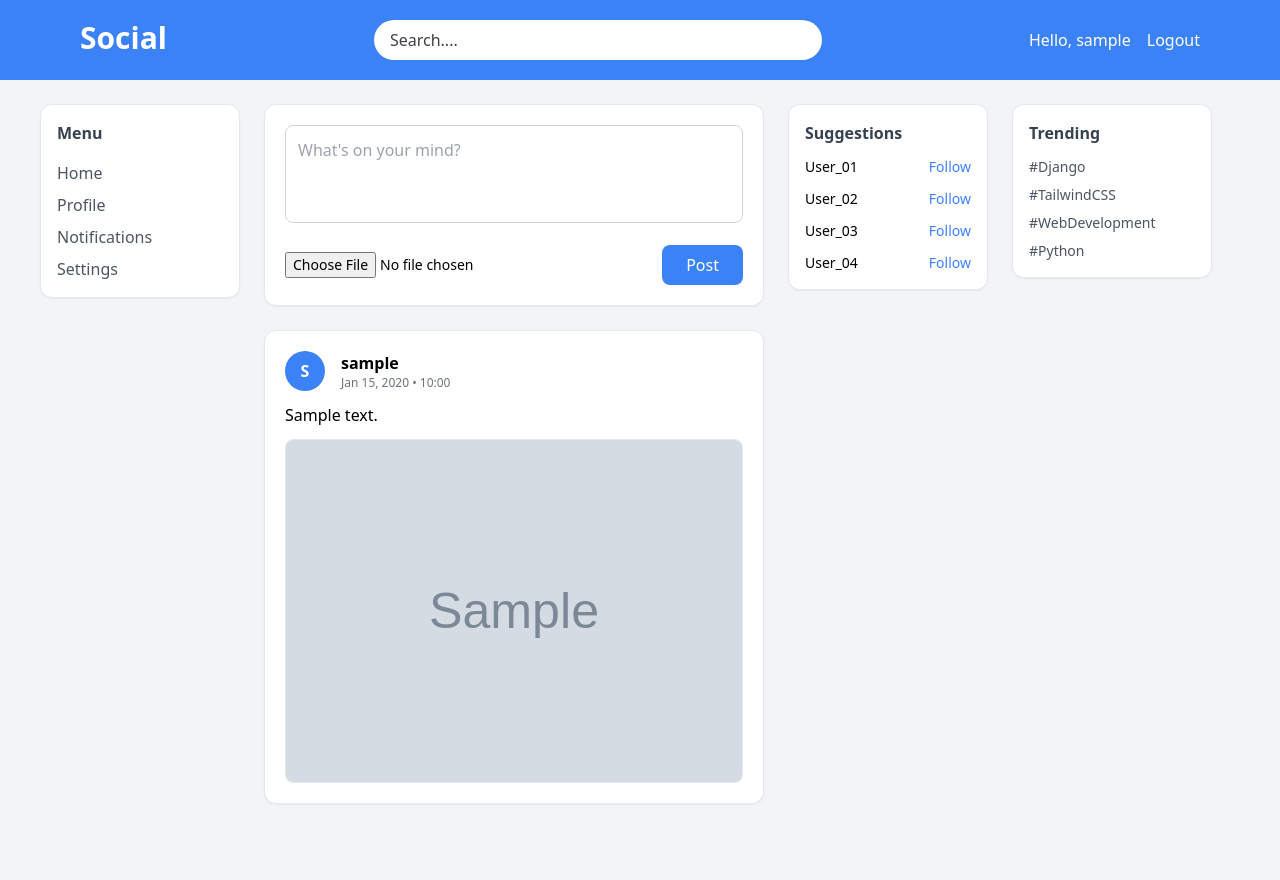
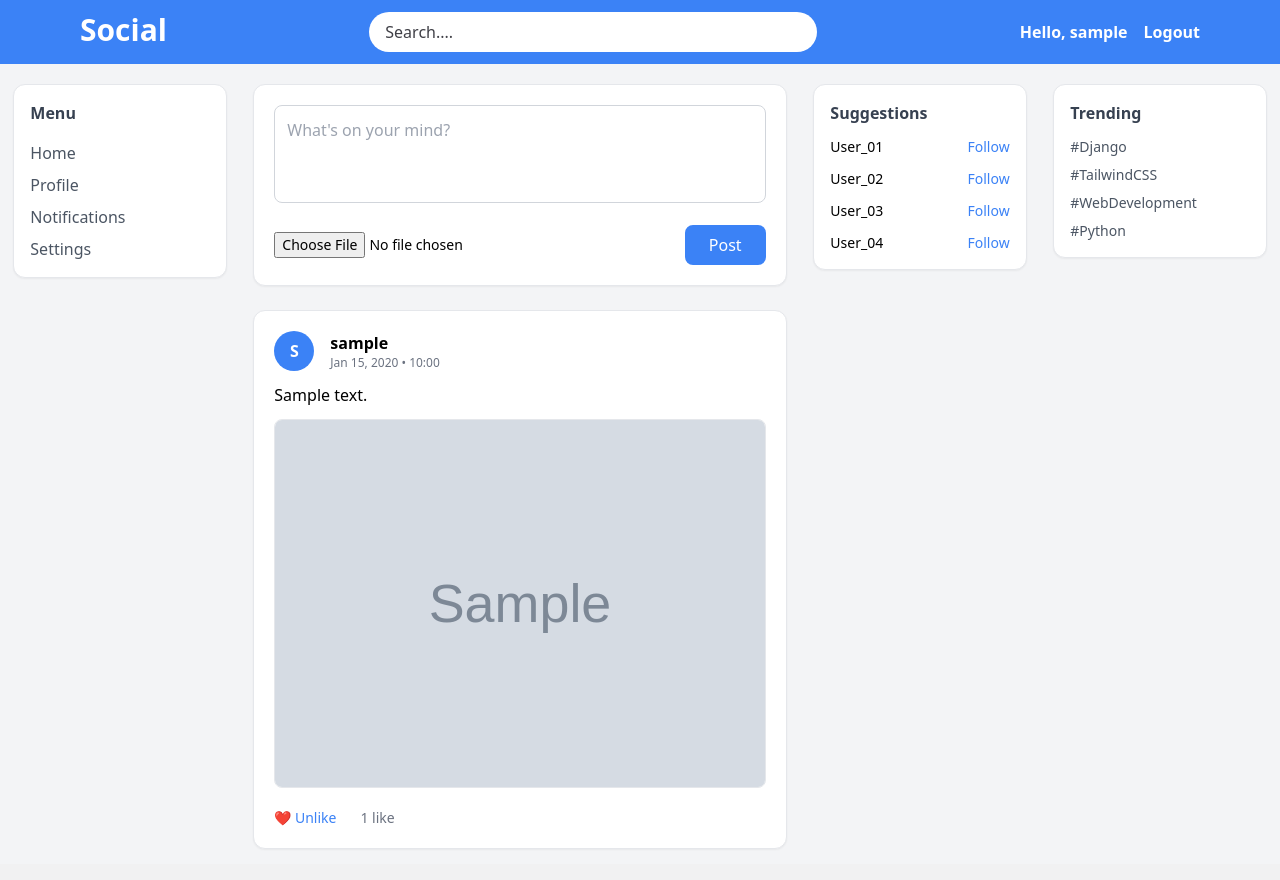
Before and after one commit to rahulkumaracharya199-prog/django-social-app, a Django app: page /profile/ in a window 1280 px wide. After the commit the page ends 848 px from the top, so only its background shows below. Run offline with Django 5.2, Linux system fonts and the light colour scheme; a user stored in the database is signed in; tables that the repository leaves empty hold one stand-in row (values such as "Sample post"); grey boxes marked "Sample" are stand-in pictures; some libraries are stand-ins or nearby versions.

Commit message:
Add like/unlike feature with toggle button in profile feed

```diff
--- a/social/network/models.py
+++ b/social/network/models.py
@@ -12,3 +12,14 @@ class Post(models.Model):
 
     def __str__(self):
         return f'Post by {self.author.username} at {self.created_at}'
+
+class PostLike(models.Model):
+    user = models.ForeignKey(User, on_delete=models.CASCADE, related_name='liked_posts')
+    post = models.ForeignKey(Post, on_delete=models.CASCADE, related_name='likes')
+    liked_at = models.DateTimeField(auto_now_add=True)
+
+    class Meta:
+        unique_together = ('user', 'post')
+
+    def __str__(self):
+        return f'{self.user.username} Liked Post {self.post.id}'
--- a/social/network/templates/header.html
+++ b/social/network/templates/header.html
@@ -1,4 +1,4 @@
-<div class="flex items-center justify-between px-10 py-3 bg-slate-900 text-white">
+<div class="flex items-center justify-between px-10 py-2 bg-slate-900 text-white">
     <a href="{% url 'index' %}" class="text-2xl font-bold">Social</a>
 
     <div class="space-x-5">
--- a/social/network/templates/profile/index.html
+++ b/social/network/templates/profile/index.html
@@ -2,12 +2,12 @@
 
 {% block content %}
 <div class="min-h-screen w-full bg-gray-100">
-    <div class="px-10 py-6">
-        <div class="flex gap-6">
+
+    <div class="flex justify-around mt-5">
 
         <!-- LEFT SIDEBAR -->
-            <aside class="w-2/12 hidden lg:block">
-                <div class="bg-white rounded-xl shadow-sm border p-4 space-y-4 sticky top-6">
+        <aside class="w-2/12">
+            <div class="bg-white rounded-xl shadow-sm border p-4 space-y-4">
                 <h2 class="font-semibold text-gray-700">Menu</h2>
                 <ul class="space-y-2 text-gray-600">
                     <li class="hover:text-blue-500 cursor-pointer">Home</li>
@@ -26,19 +26,13 @@
                 <form method="post" enctype="multipart/form-data" action="{% url 'createpost' %}">
                     {% csrf_token %}
 
-                        <textarea
-                            rows="3"
-                            name="content"
-                            placeholder="What's on your mind?"
-                            class="w-full resize-none border border-gray-300 rounded-lg p-3 focus:outline-none focus:ring-2 focus:ring-blue-500"
-                        ></textarea>
+                    <textarea rows="3" name="content" placeholder="What's on your mind?"
+                        class="w-full resize-none border border-gray-300 rounded-lg p-3 focus:outline-none focus:ring-2 focus:ring-blue-500"></textarea>
 
                     <div class="flex items-center justify-between mt-4">
                         <input type="file" name="image" class="text-sm">
-                            <button
-                                type="submit"
-                                class="bg-blue-500 text-white px-6 py-2 rounded-lg hover:bg-blue-600 transition"
-                            >
+                        <button type="submit"
+                            class="bg-blue-500 text-white px-6 py-2 rounded-lg hover:bg-blue-600 transition">
                             Post
                         </button>
                     </div>
@@ -49,7 +43,8 @@
             {% for post in posts %}
             <div class="bg-white rounded-xl shadow-sm border p-5 space-y-3">
                 <div class="flex items-center gap-4">
-                        <div class="h-10 w-10 rounded-full bg-blue-500 flex items-center justify-center text-white font-bold">
+                    <div
+                        class="h-10 w-10 rounded-full bg-blue-500 flex items-center justify-center text-white font-bold">
                         {{ post.author.username|slice:":1"|upper }}
                     </div>
                     <div>
@@ -63,16 +58,35 @@
                 <p>{{ post.content }}</p>
 
                 {% if post.image %}
-                    <img src="{{ post.image.url }}"
-                         class="w-full rounded-lg max-h-[500px] object-cover border">
+                <img src="{{ post.image.url }}" class="w-full rounded-lg max-h-[500px] object-cover border">
                 {% endif %}
+
+                <div class="flex items-center gap-4 pt-2">
+                    <form method="post" action="{% url 'likepost' post.id %}">
+                        {% csrf_token %}
+                        <button type="submit" class="flex items-center gap-1 text-sm transition">
+                            {% if post.id in liked_post_ids %}
+                            <!-- User has liked → show Unlike in blue -->
+                            <span class="text-blue-500 hover:text-gray-500">❤️ Unlike</span>
+                            {% else %}
+                            <!-- User has not liked → show Like in grey -->
+                            <span class="text-gray-500 hover:text-blue-500">❤️ Like</span>
+                            {% endif %}
+                        </button>
+                    </form>
+
+                    <span class="text-sm text-gray-500 ml-2">
+                        {{ post.likes.count }} like{{ post.likes.count|pluralize }}
+                    </span>
+                </div>
+
             </div>
             {% endfor %}
         </main>
 
         <!-- RIGHT SIDEBAR 1 -->
-            <aside class="w-2/12 hidden xl:block">
-                <div class="bg-white rounded-xl shadow-sm border p-4 sticky top-6">
+        <aside class="w-2/12">
+            <div class="bg-white rounded-xl shadow-sm border p-4">
                 <h2 class="font-semibold text-gray-700 mb-3">Suggestions</h2>
                 <ul class="space-y-3 text-sm">
                     <li class="flex justify-between items-center">
@@ -96,8 +110,8 @@
         </aside>
 
         <!-- RIGHT SIDEBAR 2 -->
-            <aside class="w-2/12 hidden xl:block">
-                <div class="bg-white rounded-xl shadow-sm border p-4 sticky top-6">
+        <aside class="w-2/12">
+            <div class="bg-white rounded-xl shadow-sm border p-4">
                 <h2 class="font-semibold text-gray-700 mb-3">Trending</h2>
                 <ul class="space-y-2 text-sm text-gray-600">
                     <li>#Django</li>
@@ -109,6 +123,6 @@
         </aside>
 
     </div>
-    </div>
+
 </div>
 {% endblock %}
--- a/social/network/templates/profilebase.html
+++ b/social/network/templates/profilebase.html
@@ -8,7 +8,7 @@
 </head>
 <body>
 
-    <div class="flex flex-1 bg-blue-500 px-20 py-5">
+    <div class="flex flex-1 bg-blue-500 px-20 py-3">
         <a href="" class="text-white text-3xl font-bold">Social</a>
         <div class="flex-grow flex justify-center items-center">
             <form action="" method="get" class="w-full max-w-md">
@@ -17,8 +17,8 @@
         </div>
         <div class="flex items-center space-x-4">
             {% if user.is_authenticated %}
-            <span class="text-white">Hello, {{ user.username }}</span>
-            <a href="{% url "logout" %}" class="text-white hover:underline">Logout</a>
+            <span class="text-white font-lg font-semibold">Hello, {{ user.username }}</span>
+            <a href="{% url "logout" %}" class="text-white font-lg font-semibold hover:underline">Logout</a>
             {% endif %}
         </div>
     </div>
--- a/social/network/views.py
+++ b/social/network/views.py
@@ -1,7 +1,7 @@
 from django.shortcuts import render, redirect
 from django.contrib.auth.decorators import login_required
 from django.contrib.auth.models import User
-from .models import Post
+from .models import Post, PostLike
 from django.contrib.auth import authenticate, login, logout
 
 # Create your views here.
@@ -44,9 +44,16 @@ def register_view(request):
 
 @login_required
 def profileindex(request):
-    data = {}
-    data['posts'] = Post.objects.all().order_by('-created_at')
-    return render (request, "profile/index.html", data)
+    posts = Post.objects.all().order_by('-created_at').prefetch_related('likes')
+
+    # List of post IDs the current user liked
+    liked_post_ids = list(PostLike.objects.filter(user=request.user).values_list('post_id', flat=True))
+
+    return render(request, "profile/index.html", {
+        'posts': posts,
+        'liked_post_ids': liked_post_ids
+    })
+
 
 @login_required
 def logout_view(request):
@@ -62,3 +69,15 @@ def CreatePost(request):
         post = Post(author=request.user, content=content, image=image)
         post.save()
         return redirect("profile")
+
+@login_required
+def likePost(request, post_id):
+    post = Post.objects.get(id=post_id)
+    postLikes = PostLike.objects.filter(user=request.user, post=post)
+    if postLikes.exists():
+        postLikes.delete()
+    else:
+        postLikes = PostLike(user=request.user, post=post)
+        postLikes.save()
+
+    return redirect('profile')
--- a/social/social/urls.py
+++ b/social/social/urls.py
@@ -12,5 +12,6 @@ urlpatterns = [
     path("accounts/logout/", logout_view , name="logout"),
     # profile routes
     path("profile/", profileindex, name="profile"),
-    path("createpost/", CreatePost, name="createpost")
+    path("createpost/", CreatePost, name="createpost"),
+    path("likepost/<int:post_id>/", likePost, name="likepost")
 ] + static(settings.MEDIA_URL, document_root=settings.MEDIA_ROOT)
```
Also changed, not shown: social/network/migrations/0002_postlike.py (added). Lines whose indentation alone changed are shown as unchanged.
